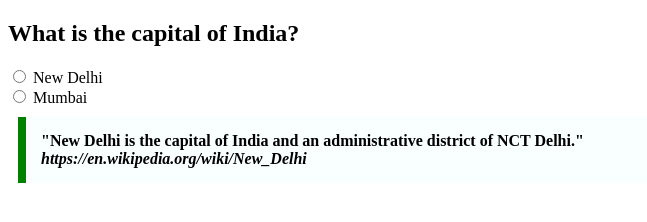
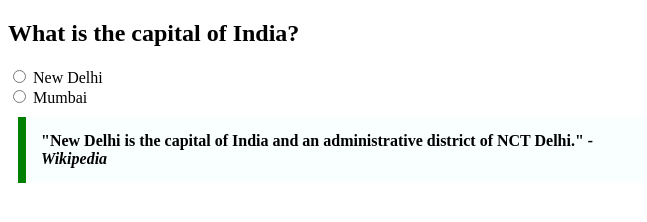
Before and after one commit to acciojob/trivia-TiyanaBande, a website: page main.html in a window 1280 px wide. Shown: the whole page, without its empty margins (0-647 px from the left). Drawn offline with Linux system fonts and the light colour scheme.

Commit message:
created a submission

```diff
--- a/main.html
+++ b/main.html
@@ -33,9 +33,9 @@
 		</label>
 	</section>
 	<!--Quotation section-->
-	<blockquote class="quote">
+	<blockquote class="quote" cite="https://en.wikipedia.org/wiki/New_Delhi">
 		"New Delhi is the capital of India and an administrative district of NCT Delhi."
-		<cite>https://en.wikipedia.org/wiki/New_Delhi</cite>
+		<cite> - Wikipedia</cite>
 	</blockquote>
 	<!--entire body must be written by student -->
 
```
